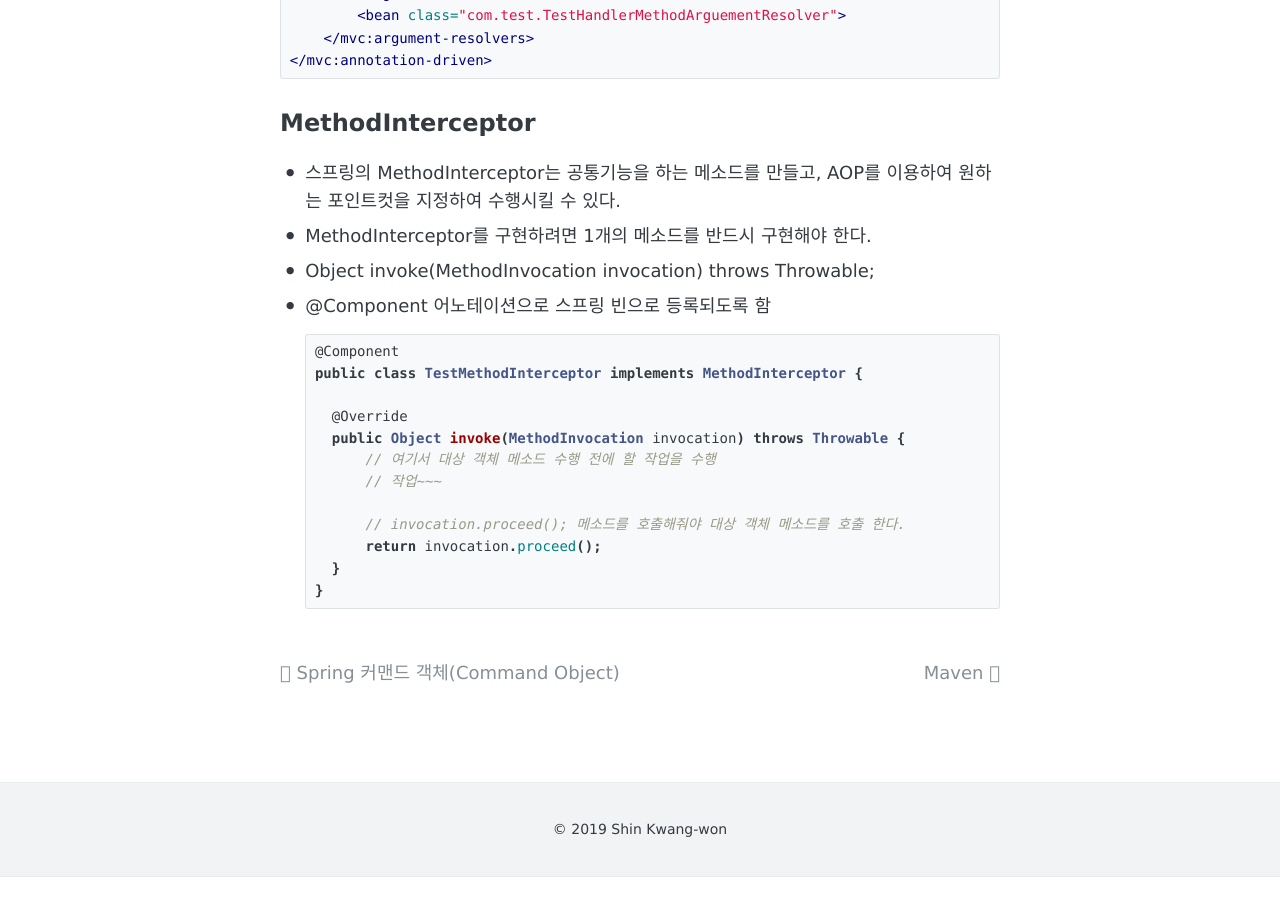
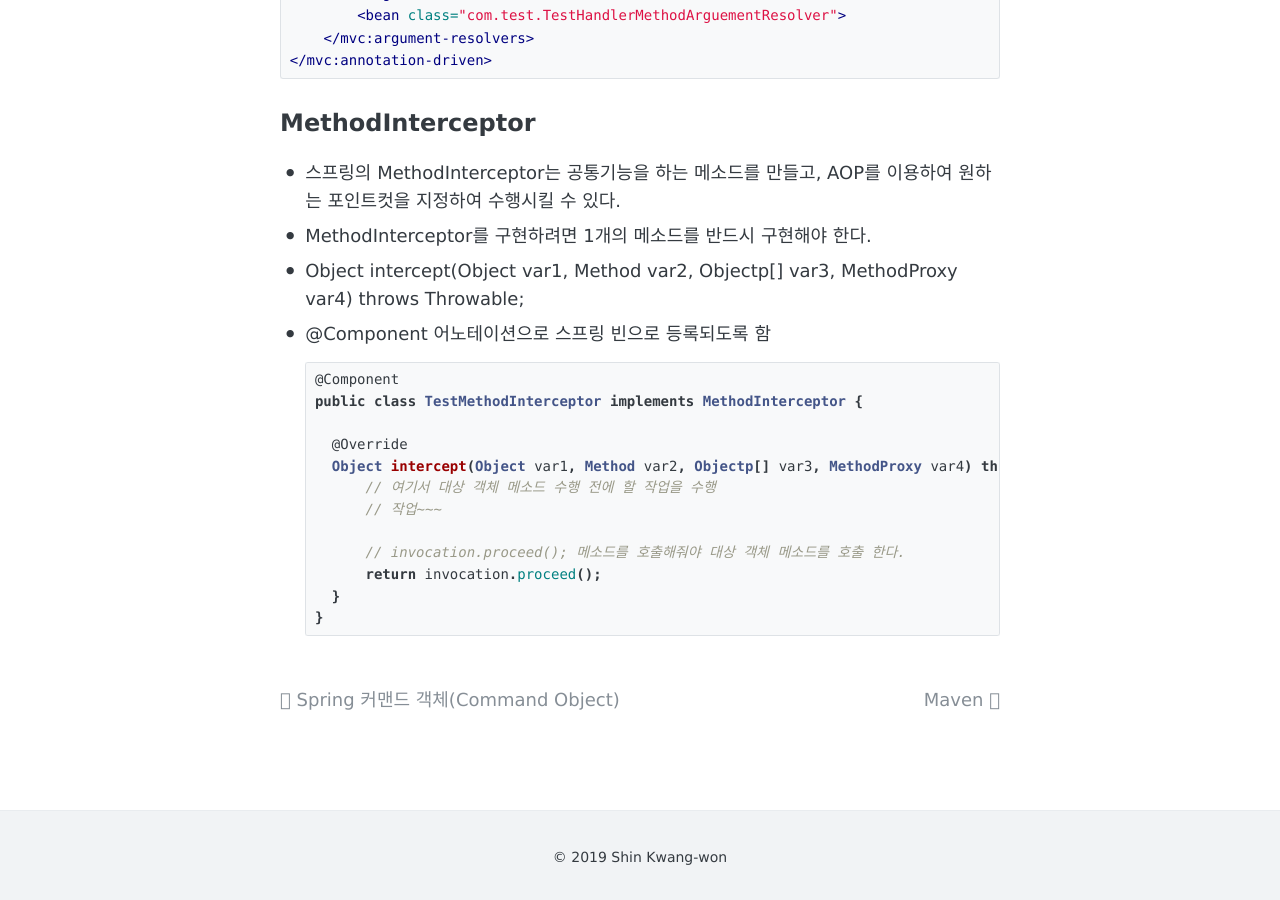
Before and after one commit to shinkwangwon/shinkwangwon.github.io, a Jekyll site: the page built from _posts/2019-11-26-spring-methodInterceptor.md, in a window 1280 px wide and 900 px high, scrolled down 1086 px. Built offline with Jekyll 4.4.1, drawn with Linux system fonts in a browser that asks for light colours; before the commit the page ends 1963 px from its top, so only the background shows below that.

Commit message:
오타 수정

````diff
--- a/_posts/2019-11-26-spring-methodInterceptor.md
+++ b/_posts/2019-11-26-spring-methodInterceptor.md
@@ -44,14 +44,14 @@ public class TestHandlerMethodArguementResolver implements HandlerMethodArgument
 ## MethodInterceptor
 - 스프링의 MethodInterceptor는 공통기능을 하는 메소드를 만들고, AOP를 이용하여 원하는 포인트컷을 지정하여 수행시킬 수 있다.
 - MethodInterceptor를 구현하려면 1개의 메소드를 반드시 구현해야 한다.
-- Object invoke(MethodInvocation invocation) throws Throwable;
+- Object intercept(Object var1, Method var2, Objectp[] var3, MethodProxy var4) throws Throwable;
 - @Component 어노테이션으로 스프링 빈으로 등록되도록 함
 ```java
 @Component
 public class TestMethodInterceptor implements MethodInterceptor {
 
     @Override
-	public Object invoke(MethodInvocation invocation) throws Throwable {
+	Object intercept(Object var1, Method var2, Objectp[] var3, MethodProxy var4) throws Throwable {
         // 여기서 대상 객체 메소드 수행 전에 할 작업을 수행
         // 작업~~~
 
````
